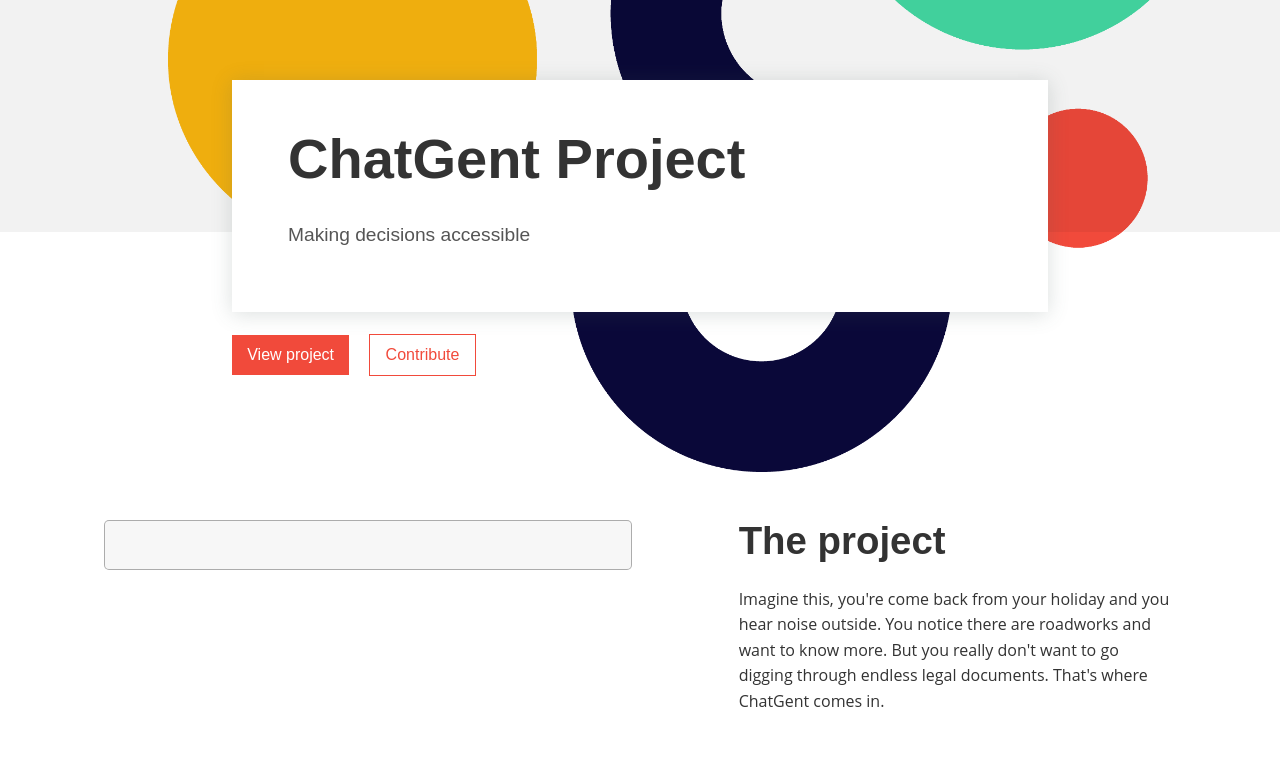
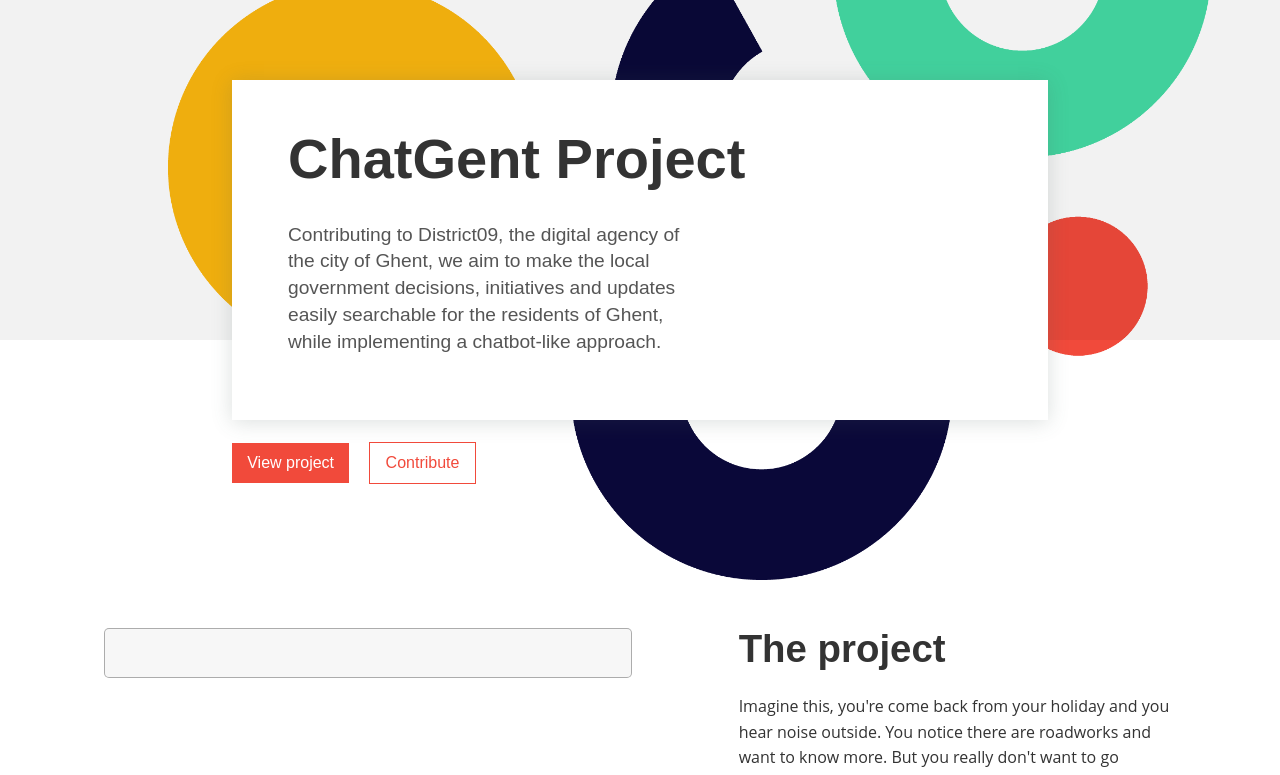
Before and after one commit to osoc24/chat-gent, a SvelteKit app in the folder website/: page / in a window 1280 px wide. Shown: the top 775 px of the page. Built offline with nearby package versions, Linux system fonts and the light colour scheme.

Commit message:
Update description

```diff
--- a/website/src/routes/+page.svelte
+++ b/website/src/routes/+page.svelte
@@ -34,7 +34,11 @@
 							<h1 class="h1 hero-title">ChatGent Project</h1>
 						</div>
 						<div class="col-xs-12 col-sm-8 col-md-7 col-lg-7">
-							<p class="hero-intro">Making decisions accessible</p>
+							<p class="hero-intro">
+								Contributing to District09, the digital agency of the city of Ghent, we aim to make
+								the local government decisions, initiatives and updates easily searchable for the
+								residents of Ghent, while implementing a chatbot-like approach.
+							</p>
 						</div>
 						<div class="col-xs-12 col-sm-10 col-md-7 col-lg-8">
 							<div class="button-group">
```
